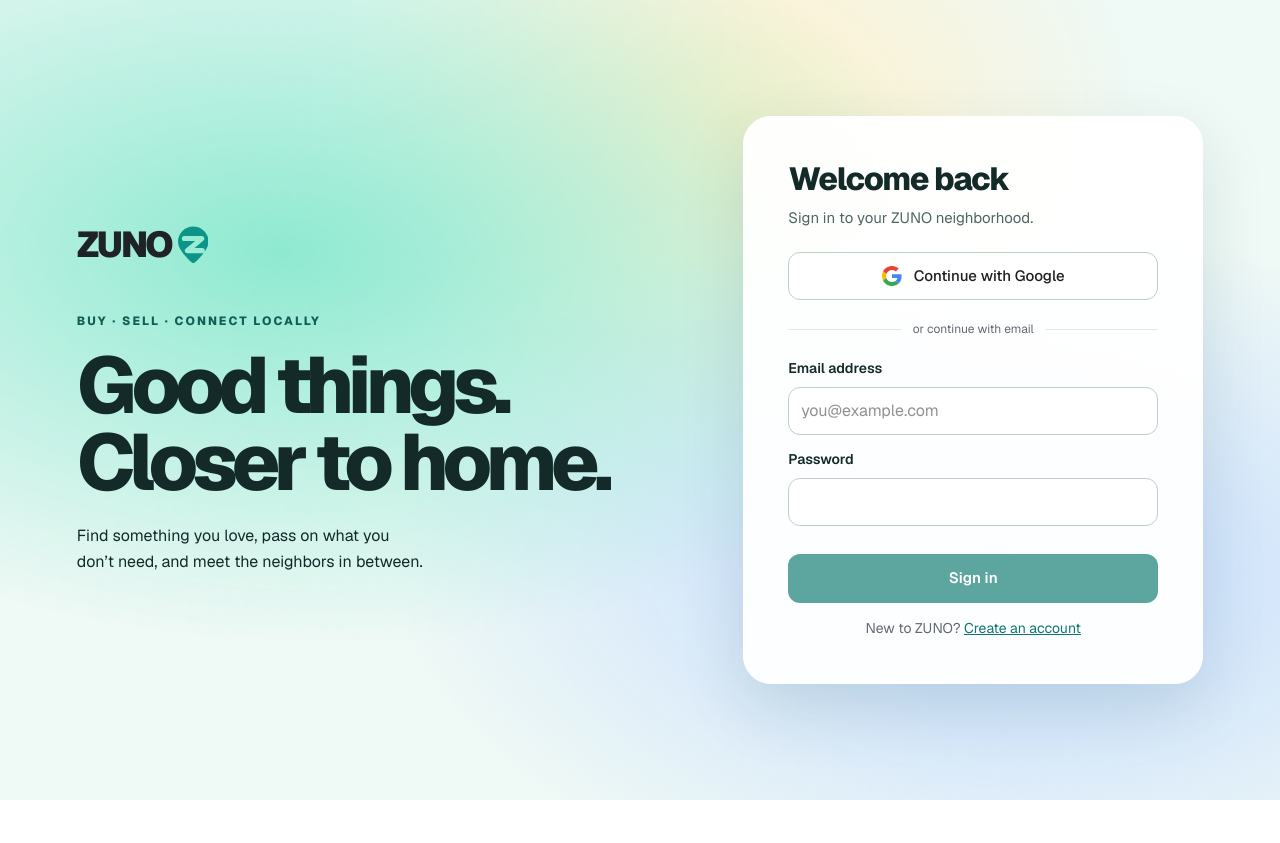
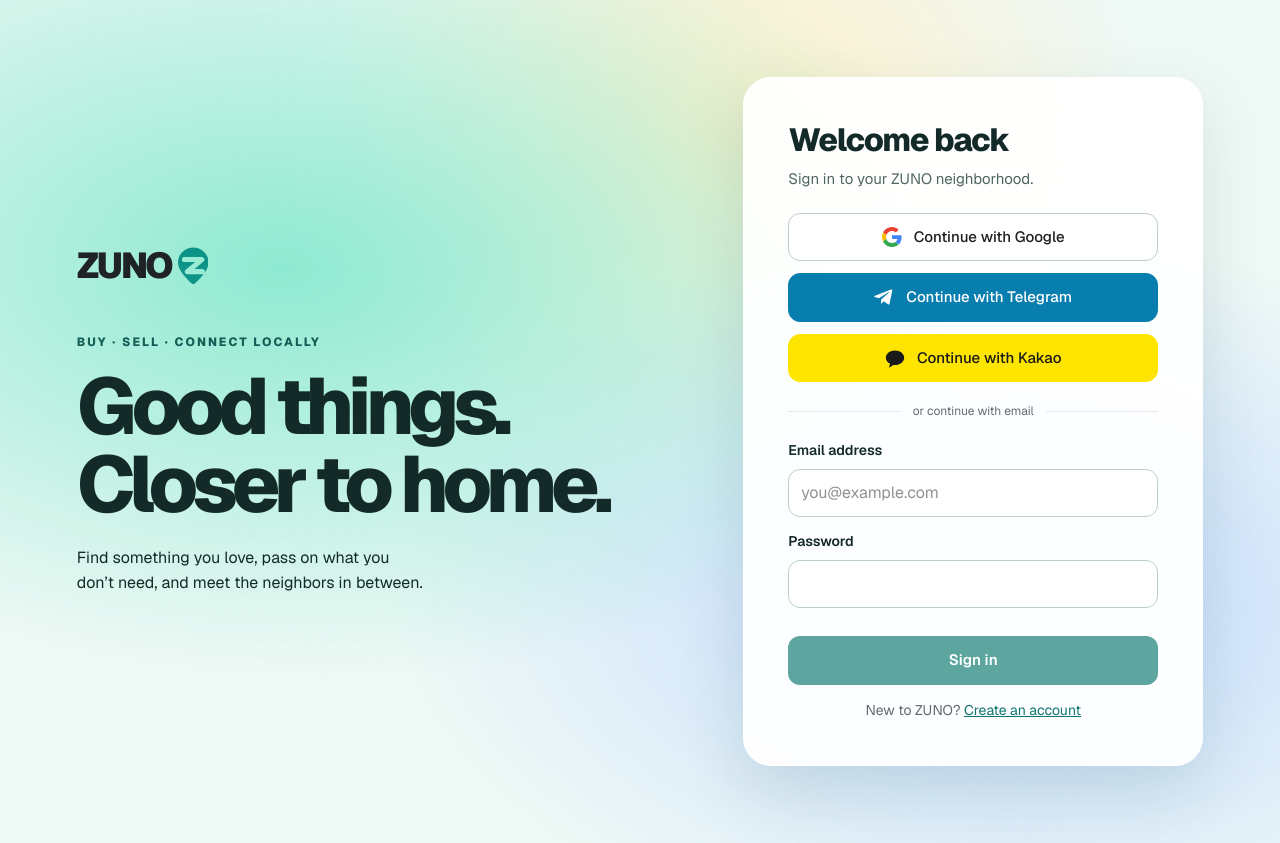
Before and after one commit to olimjon03/zuno-web, a Next.js app: page /login in a window 1280 px wide. Before the commit the page ends 800 px from the top, so only its background shows below. Built offline with nearby package versions, Linux system fonts and the light colour scheme; no server answers.

Commit message:
Add Telegram and Kakao sign-in instead of Apple

```diff
--- a/src/features/auth/auth-form.tsx
+++ b/src/features/auth/auth-form.tsx
@@ -4,6 +4,7 @@ import { Text, useT } from "@/features/language/provider";
 
 import { Turnstile } from "./turnstile";
 import Link from "next/link";
+import { SocialButtons } from "./social-buttons";
 import { GoogleButton } from "./google-button";
 import { useActionState, useState } from "react";
 import { login, signup, type AuthState } from "./actions";
@@ -30,6 +31,7 @@ export function AuthForm({ mode }: { mode: "login" | "signup" }) {
   return (
     <>
       <GoogleButton />
+      <SocialButtons />
       <div className="auth-divider">
         <span><Text>{"or continue with email"}</Text></span>
       </div>
--- /dev/null
+++ b/src/features/auth/social-actions.ts
@@ -0,0 +1,15 @@
+"use server";
+import { redirect } from "next/navigation";
+import { startSocialOAuth } from "./social-oauth";
+import type { AuthState } from "./actions";
+
+export async function loginWithTelegram(): Promise<AuthState> {
+  const result = await startSocialOAuth("custom:telegram");
+  if (result.destination) redirect(result.destination);
+  return { error: result.error };
+}
+export async function loginWithKakao(): Promise<AuthState> {
+  const result = await startSocialOAuth("kakao");
+  if (result.destination) redirect(result.destination);
+  return { error: result.error };
+}
--- /dev/null
+++ b/src/features/auth/social-buttons.css
@@ -0,0 +1,11 @@
+.social-signin { margin-top: 12px; }
+.social-signin .social-auth-button {
+  width: 100%; min-height: 46px; border-radius: 12px; gap: 12px; font-weight: 500;
+}
+.social-telegram .social-auth-button { background: #087eaf; border-color: #087eaf; color: #fff; }
+.social-telegram .social-auth-button:hover { background: #06678f; border-color: #06678f; }
+.social-kakao .social-auth-button { background: #fee500; border-color: #fee500; color: #191919; }
+.social-kakao .social-auth-button:hover { background: #f0d900; border-color: #f0d900; }
+.social-signin .social-auth-button:disabled { opacity: .65; cursor: wait; }
+.social-auth-button svg { flex-shrink: 0; }
+.social-signin .auth-error { margin-top: 12px; }
--- /dev/null
+++ b/src/features/auth/social-buttons.tsx
@@ -0,0 +1,27 @@
+"use client";
+import { useActionState } from "react";
+import { Text } from "@/features/language/provider";
+import { loginWithTelegram, loginWithKakao } from "./social-actions";
+import type { AuthState } from "./actions";
+import "./social-buttons.css";
+
+function SocialButton({provider}: {provider: "telegram" | "kakao"}) {
+  const [state, action, pending] = useActionState<AuthState, FormData>(
+    provider === "telegram" ? loginWithTelegram : loginWithKakao, {},
+  );
+  const label = provider === "telegram"
+    ? (pending ? "Connecting to Telegram…" : "Continue with Telegram")
+    : (pending ? "Connecting to Kakao…" : "Continue with Kakao");
+  return <form action={action} className={`social-signin social-${provider}`} aria-busy={pending}>
+    <button type="submit" className="button social-auth-button" disabled={pending}>
+      <svg viewBox="0 0 24 24" width="20" height="20" aria-hidden="true" fill="currentColor">
+        {provider === "telegram"
+          ? <path d="M21.9 4.6 18.6 20c-.25 1.1-.9 1.36-1.82.84l-5.03-3.7-2.43 2.34c-.27.27-.49.49-1 .49l.36-5.1 9.29-8.4c.4-.36-.09-.56-.62-.2L5.87 13.5.95 11.96c-1.07-.34-1.09-1.07.23-1.59L20.4 2.96c.89-.32 1.67.2 1.5 1.64Z"/>
+          : <path d="M12 3C5.92 3 1 6.86 1 11.63c0 3.07 2.04 5.77 5.12 7.3l-1.3 4.14c-.1.32.24.58.51.4l4.78-3.17c.62.09 1.25.14 1.89.14 6.08 0 11-3.94 11-8.81C23 6.86 18.08 3 12 3Z"/>}
+      </svg>
+      <Text>{label}</Text>
+    </button>
+    {state.error && <p role="alert" className="auth-error"><Text>{state.error}</Text></p>}
+  </form>;
+}
+export function SocialButtons() { return <><SocialButton provider="telegram"/><SocialButton provider="kakao"/></>; }
--- /dev/null
+++ b/src/features/auth/social-oauth.ts
@@ -0,0 +1,24 @@
+import "server-only";
+import { createClient } from "@/lib/supabase/server";
+import { getSiteUrl, getSupabaseConfig } from "@/lib/supabase/config";
+
+export type SocialProvider = "kakao" | "custom:telegram";
+export async function startSocialOAuth(provider: SocialProvider): Promise<{ destination?: string; error?: string }> {
+  try {
+    const supabase = await createClient();
+    const { data, error } = await supabase.auth.signInWithOAuth({
+      provider,
+      options: { redirectTo: `${getSiteUrl()}/auth/callback`, skipBrowserRedirect: true },
+    });
+    if (!error && data.url) {
+      const url = new URL(data.url);
+      if (url.origin === new URL(getSupabaseConfig().url).origin &&
+          url.pathname === "/auth/v1/authorize" && url.searchParams.get("provider") === provider)
+        return { destination: url.href };
+    }
+  } catch {
+    // Do not log provider responses, credentials, tokens or authorization URLs.
+    console.error("[ZUNO social sign-in] Startup failed", { provider });
+  }
+  return { error: "We couldn’t start sign-in. Please try again or use email." };
+}
--- a/src/features/language/additional-messages.ts
+++ b/src/features/language/additional-messages.ts
@@ -1,5 +1,11 @@
 // Interface copy only. Never translate user-authored content.
 export const additionalMessages:Record<string,{ru:string;vi:string}> = {
+  "Continue with Telegram": {"ru": "Продолжить с Telegram", "vi": "Tiếp tục với Telegram"},
+  "Continue with Kakao": {"ru": "Продолжить с Kakao", "vi": "Tiếp tục với Kakao"},
+  "Connecting to Telegram…": {"ru": "Подключение к Telegram…", "vi": "Đang kết nối với Telegram…"},
+  "Connecting to Kakao…": {"ru": "Подключение к Kakao…", "vi": "Đang kết nối với Kakao…"},
+  "We couldn’t start sign-in. Please try again or use email.": {"ru": "Не удалось начать вход. Повторите попытку или используйте email.", "vi": "Không thể bắt đầu đăng nhập. Thử lại hoặc dùng email."},
+
   "Loading map…": {"ru": "Загрузка карты…", "vi": "Đang tải bản đồ…"},
   "The shaded area is the listing’s district, not an exact meeting point.": {"ru": "Выделена территория района объявления, а не точное место встречи.", "vi": "Vùng tô màu là quận của tin đăng, không phải điểm gặp cụ thể."},
   "District boundary unavailable. The shaded area shows the wider region, not an exact meeting point.": {"ru": "Граница района недоступна. Выделен более широкий регион, а не точное место встречи.", "vi": "Chưa có ranh giới quận. Vùng tô màu là khu vực rộng hơn, không phải điểm gặp cụ thể."},
--- a/src/features/language/messages.ts
+++ b/src/features/language/messages.ts
@@ -1,5 +1,11 @@
 import type { Language } from "./catalog";
 export const messages: Record<string, Record<Exclude<Language, "en" | "ru" | "vi">, string>> = {
+  "Continue with Telegram": {"uz": "Telegram orqali davom etish", "ko": "Telegram으로 계속하기"},
+  "Continue with Kakao": {"uz": "Kakao orqali davom etish", "ko": "카카오로 계속하기"},
+  "Connecting to Telegram…": {"uz": "Telegram’ga ulanmoqda…", "ko": "Telegram에 연결 중…"},
+  "Connecting to Kakao…": {"uz": "Kakao’ga ulanmoqda…", "ko": "카카오에 연결 중…"},
+  "We couldn’t start sign-in. Please try again or use email.": {"uz": "Kirishni boshlay olmadik. Qayta urinib ko‘ring yoki emaildan foydalaning.", "ko": "로그인을 시작하지 못했습니다. 다시 시도하거나 이메일을 사용하세요."},
+
   "Loading map…": {"uz": "Xarita yuklanmoqda…", "ko": "지도를 불러오는 중…"},
   "The shaded area is the listing’s district, not an exact meeting point.": {"uz": "Rangli maydon e’lon tumanini ko‘rsatadi, aniq uchrashuv nuqtasini emas.", "ko": "음영 영역은 게시글의 지역이며 정확한 만남 장소가 아닙니다."},
   "District boundary unavailable. The shaded area shows the wider region, not an exact meeting point.": {"uz": "Tuman chegarasi mavjud emas. Rangli maydon viloyatni ko‘rsatadi, aniq uchrashuv nuqtasini emas.", "ko": "구역 경계가 없어 더 넓은 지역을 표시합니다. 정확한 만남 장소가 아닙니다."},
```
Also changed, not shown: 2 other files (tests, documents, lock files or other folders).
